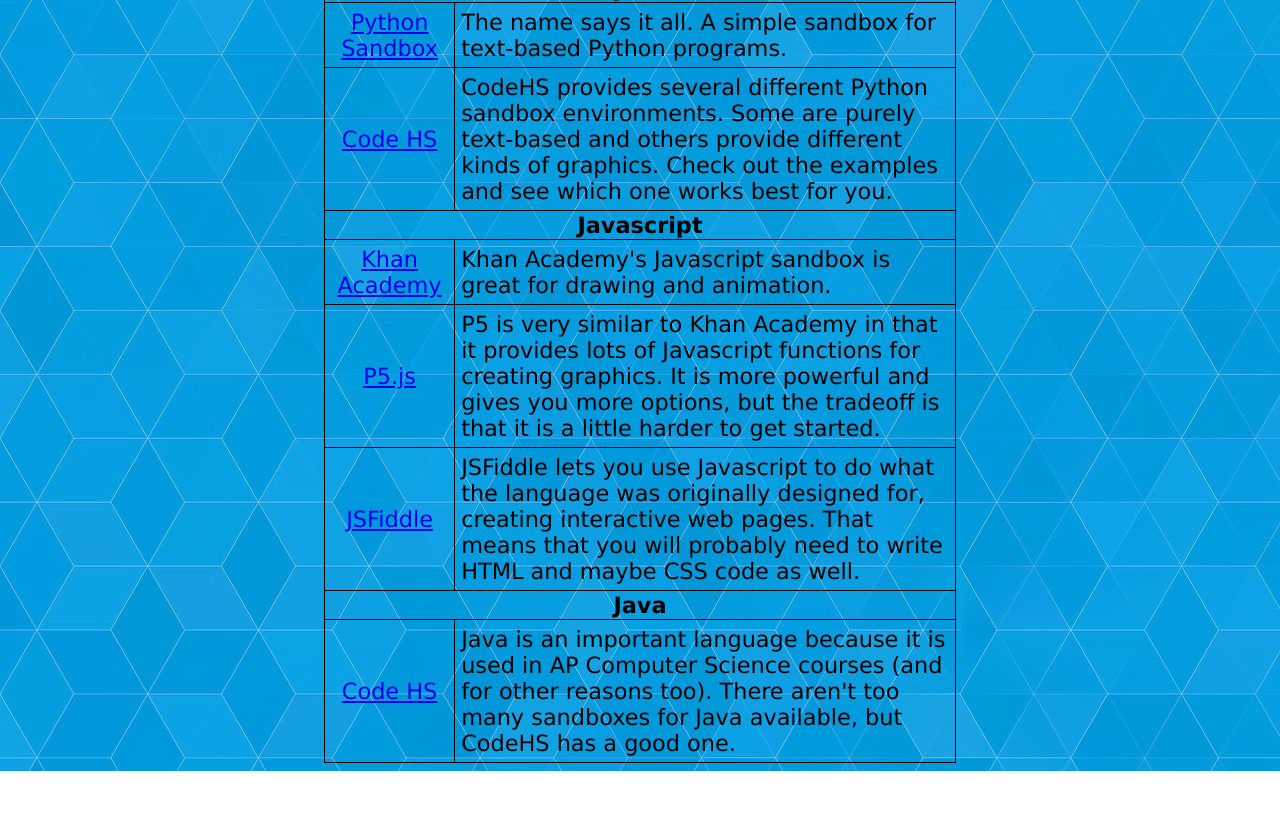
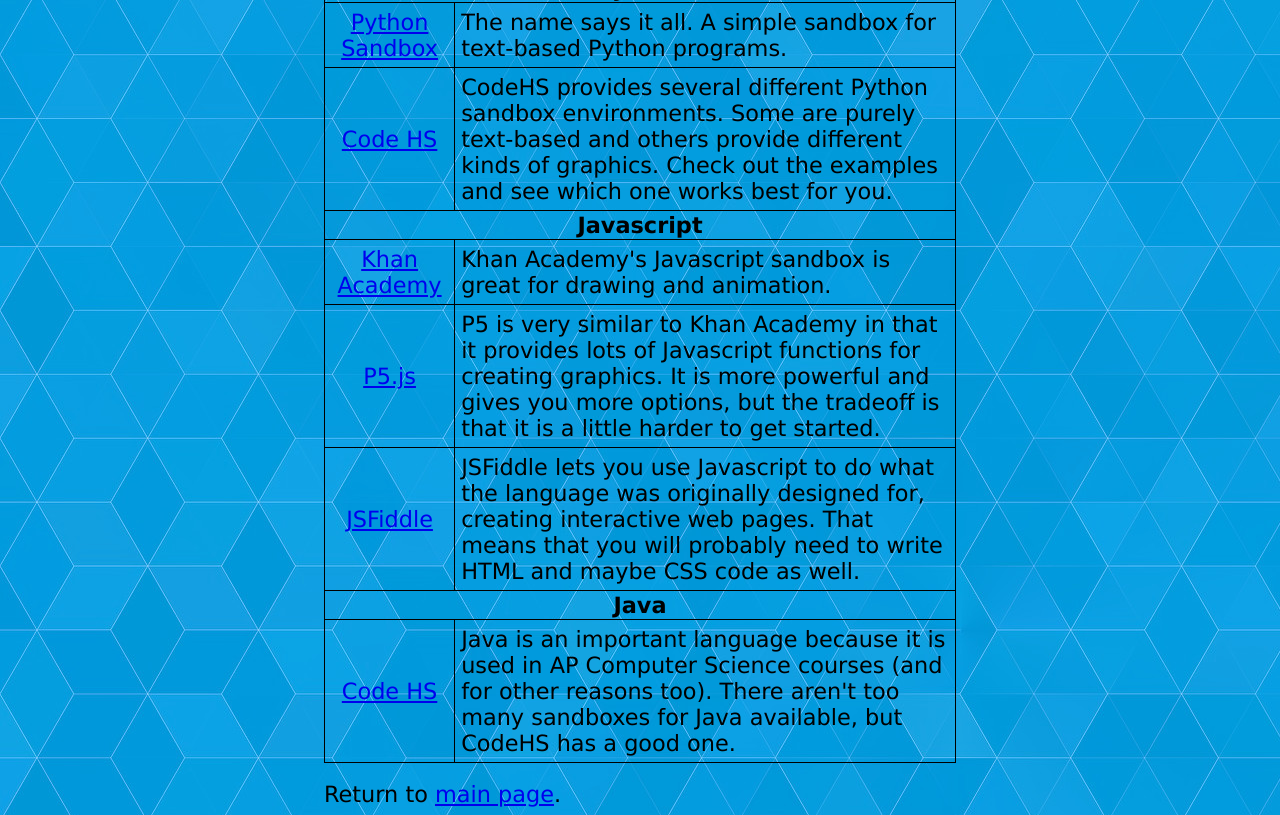
Before and after one commit to gaufqwi/csedweek2021, a plain HTML site: page docs/sandboxes.html in a window 1280 px wide. Shown: the part 1160-1975 px from the top of the page. Before the commit the page ends 1931 px from the top, so only its background shows below. Drawn offline with Linux system fonts and the light colour scheme.

Commit message:
Minor navigation fixes

```diff
--- a/docs/sandboxes.html
+++ b/docs/sandboxes.html
@@ -75,6 +75,8 @@
             </td>
         </tr>
     </table>
+
+    <div class="footer">Return to <a href="/csedweek2021/">main page</a>.</div>
 </div>
 </body>
 </html>
--- a/docs/style.css
+++ b/docs/style.css
@@ -5,6 +5,10 @@
 .emoji {
     height: 1em;
     width: 1em;
+}
+
+.footer {
+    margin-top: 0.8em;
 }
 
 .label {
```
Also changed, not shown: docs/automata.html (+1 -0 lines), docs/index.html (+1 -1 lines), docs/puzzles1.html (+1 -0 lines).
